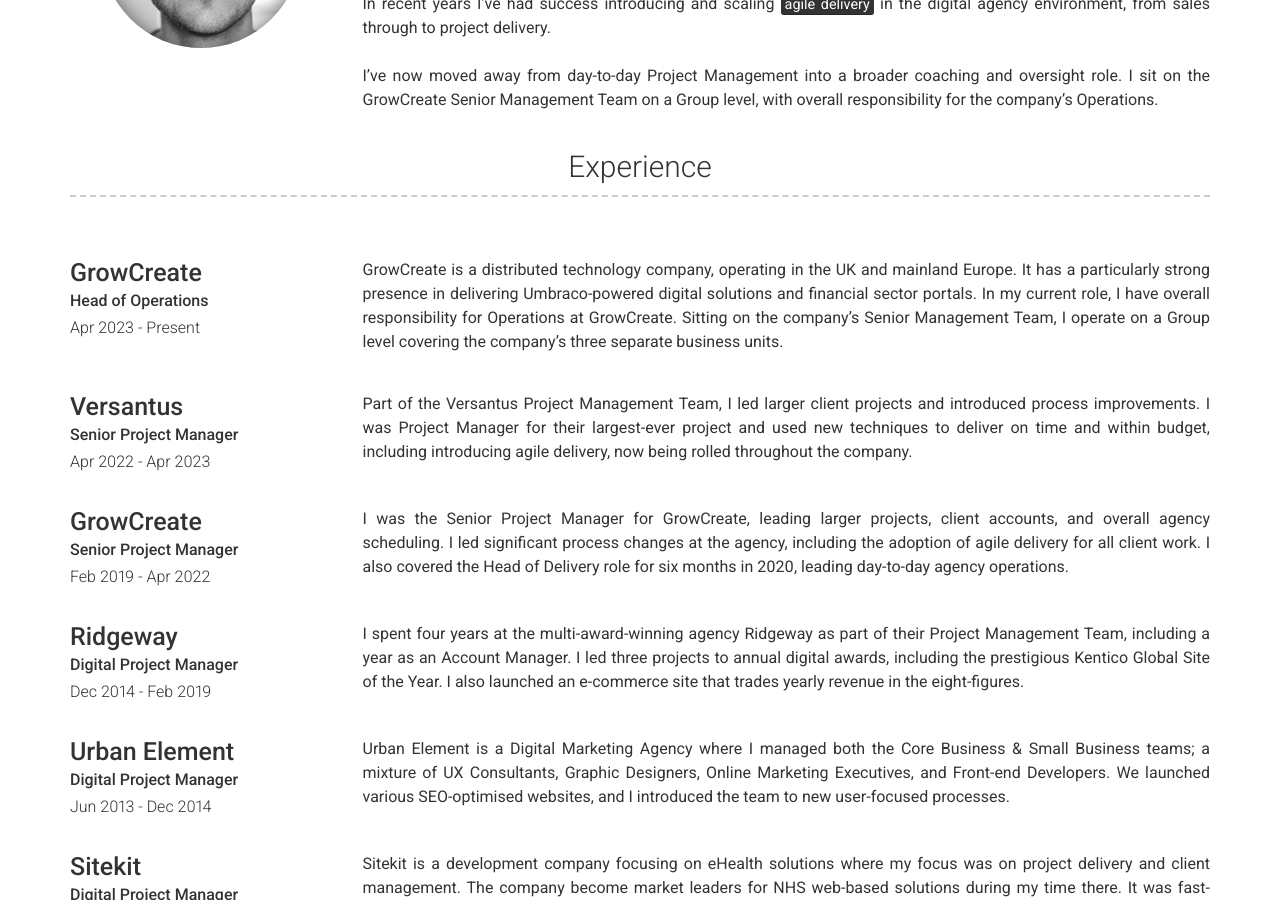
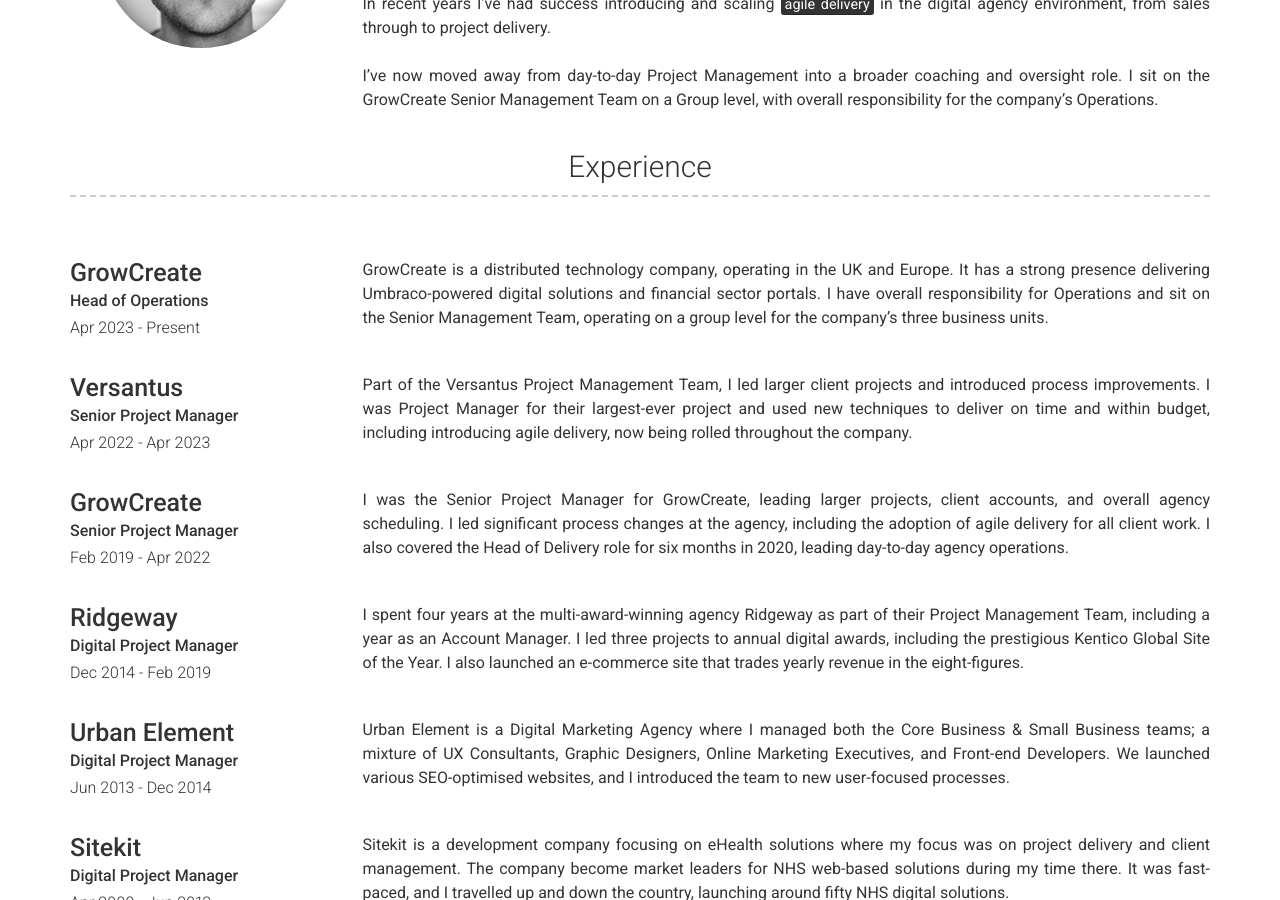
Before and after one commit to csgdavidson/Charlie-Davidson2, a Jekyll site: the page built from index.md, in a window 1280 px wide and 900 px high, scrolled down 431 px. Built offline with Jekyll 4.4.1, drawn with Linux system fonts in a browser that asks for light colours; nearby versions of some CDN libraries.

Commit message:
Update experience.yml

```diff
--- a/_data/experience.yml
+++ b/_data/experience.yml
@@ -4,7 +4,7 @@
   job_title: Head of Operations
   dates: Apr 2023 - Present
   description:
-    GrowCreate is a distributed technology company, operating in the UK and mainland Europe. It has a particularly strong presence in delivering Umbraco-powered digital solutions and financial sector portals. In my current role, I have overall responsibility for Operations at GrowCreate. Sitting on the company's Senior Management Team, I operate on a Group level covering the company's three separate business units.
+    GrowCreate is a distributed technology company, operating in the UK and Europe. It has a strong presence delivering Umbraco-powered digital solutions and financial sector portals. I have overall responsibility for Operations and sit on the Senior Management Team, operating on a group level for the company's three business units.
 - company: Versantus
   job_title: Senior Project Manager
   dates: Apr 2022 - Apr 2023
```
